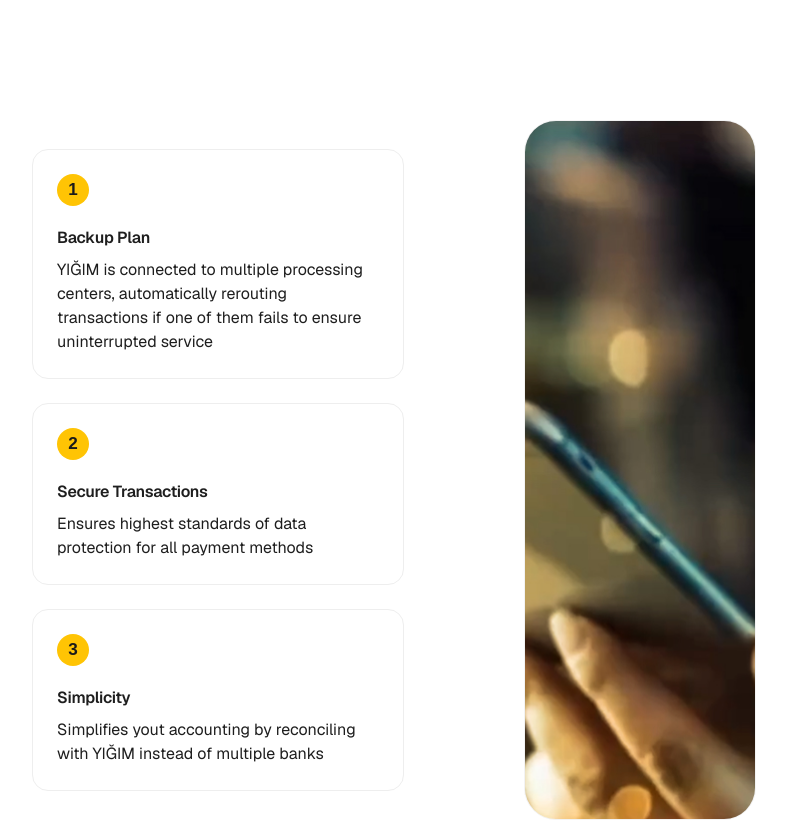
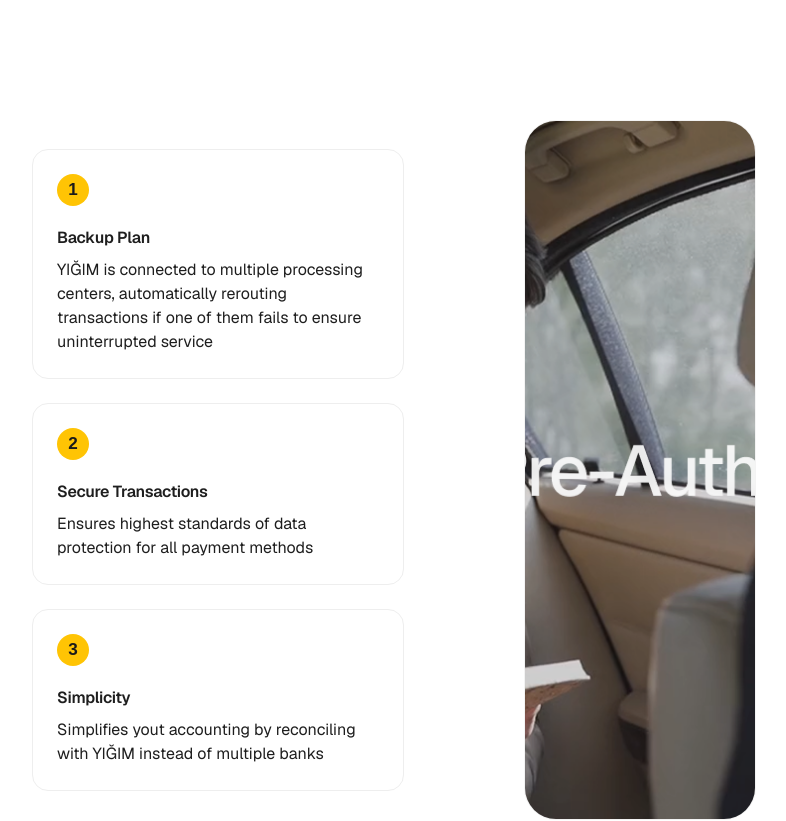
Before and after one commit to javadoffuad/yigim-app, a Next.js app: page /products/internet-acquiring in a window 1280 px wide. Shown: the part 2720-3541 px from the top of the page, without its empty margins (246-1032 px from the left). Built offline with nearby package versions, Linux system fonts and the light colour scheme.

Commit message:
chore(app): check static files

```diff
--- a/app/products/components/three-things/main-section/main-section.tsx
+++ b/app/products/components/three-things/main-section/main-section.tsx
@@ -3,7 +3,7 @@
 import styles from './main-section.module.css';
 import { ThingCard, ThingCardProps } from '../thing-card/thing-card';
 import Image from 'next/image';
-import image from '@/public/images/ecom-solution.jpg';
+import solutionImage from '@/public/images/pre-secure.png';
 
 export default function ThreeThings({items}: {items: ThingCardProps[]}) {
   return (
@@ -22,7 +22,7 @@ export default function ThreeThings({items}: {items: ThingCardProps[]}) {
                 </div>
 
                 <div className={styles.solution}>
-                    <Image src={image} alt="E-commerce Solution" className={styles["solution-image"]} />
+                    <Image src={solutionImage} alt="E-commerce Solution" className={styles["solution-image"]} />
                 </div>
             </div>
         </div>
```
